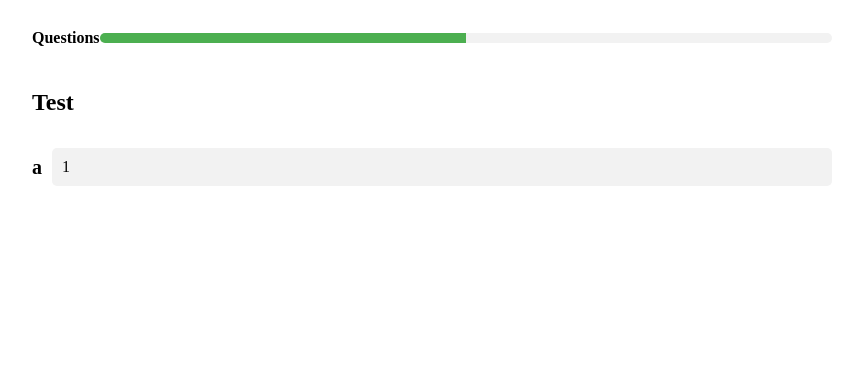
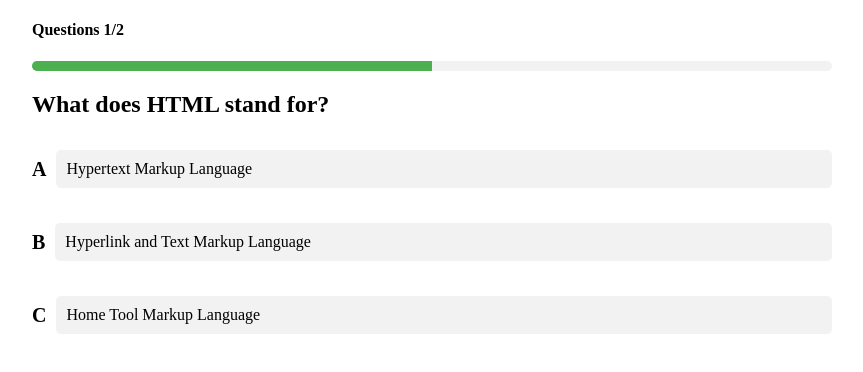
Before and after one commit to msofyanmurtadlo/quis, a Vue app: page /quiz/1 in a window 1280 px wide. Shown: the top 372 px of the page, without its empty margins (208-1071 px from the left). Built offline with nearby package versions, Linux system fonts and the light colour scheme.

Commit message:
Feat: Menambahkan logic dan selesaikan projek

```diff
--- a/src/components/QuizContent.vue
+++ b/src/components/QuizContent.vue
@@ -1,11 +1,24 @@
+<script setup>
+import { defineProps } from "vue";
+const { question } = defineProps(["question"]);
+const emit = defineEmits(["selectedOption"]);
+function emitSelectedOption(option) {
+  emit("selectedOption", option);
+}
+</script>
 <template>
   <section id="question-container">
-    <h1 class="question-title">Test</h1>
+    <h1 class="question-title">{{ question.text }}</h1>
   </section>
   <section id="options-container">
-    <div class="option">
-      <p class="option-label">a</p>
-      <div class="option-value">1</div>
+    <div
+      class="option"
+      v-for="option in question.answers"
+      :key="option.id"
+      @click="emitSelectedOption(option)"
+    >
+      <p class="option-label">{{ option.label }}</p>
+      <div class="option-value">{{ option.text }}</div>
     </div>
   </section>
 </template>
--- a/src/components/QuizHeader.vue
+++ b/src/components/QuizHeader.vue
@@ -1,14 +1,20 @@
+<script setup>
+import { defineProps } from "vue";
+const { questionPage, barPercentage } = defineProps([
+  "questionPage",
+  "barPercentage",
+]);
+</script>
 <template>
   <header>
-    <h4>Questions</h4>
+    <h4>Questions {{ questionPage }}</h4>
     <div class="bar">
-      <div class="bar-progrss"></div>
+      <div class="bar-progrss" :style="{ width: barPercentage }"></div>
     </div>
   </header>
 </template>
 <style scoped>
 header {
-  display: flex;
   justify-content: space-between;
   align-items: center;
   margin-bottom: 20px;
@@ -21,7 +27,7 @@
   overflow: hidden;
 }
 .bar-progrss {
-  width: 50%;
+  width: 0%;
   height: 100%;
   background-color: #4caf50;
 }
--- /dev/null
+++ b/src/components/QuizResult.vue
@@ -0,0 +1,31 @@
+<script setup>
+import { defineProps } from "vue";
+const { quizLength, numberOfCorrectAnswer } = defineProps([
+  "quizLength",
+  "numberOfCorrectAnswer",
+]);
+</script>
+
+<template>
+  <section>
+    <p>Score:</p>
+    <h1>{{ numberOfCorrectAnswer }}/{{ quizLength }}</h1>
+    <RouterLink to="/">Go back</RouterLink>
+  </section>
+</template>
+
+<style scoped>
+section {
+  display: flex;
+  flex-direction: column;
+  align-items: center;
+  height: 100vh;
+}
+h1 {
+  font-size: 50px;
+  margin: 20px 0;
+}
+p {
+  font-size: 20px;
+}
+</style>
--- a/src/views/Quiz.vue
+++ b/src/views/Quiz.vue
@@ -1,9 +1,62 @@
 <script setup>
 import QuizContent from "@/components/QuizContent.vue";
 import QuizHeader from "@/components/QuizHeader.vue";
+import QuizResult from "@/components/QuizResult.vue";
+import { useRoute } from "vue-router";
+import quizes from "../data/quizes.json";
+import { computed, ref, watch } from "vue";
+
+const route = useRoute();
+const quizid = parseInt(route.params.id);
+const quiz = quizes.find((quiz) => quiz.id === quizid);
+const currentQuestion = ref(0);
+
+const numberOfCorrectAnswer = ref(0);
+
+const showResult = ref(false);
+
+const questionPage = computed(() => {
+  return `${currentQuestion.value + 1}/${quiz.questions.length}`;
+});
+
+const barPercentage = computed(() => {
+  return `${((currentQuestion.value + 1) / quiz.questions.length) * 100}%`;
+});
+
+function onSelectedoption(option) {
+  if (option.correct) {
+    numberOfCorrectAnswer.value++;
+  }
+  if (currentQuestion.value === quiz.questions.length - 1) {
+    showResult.value = true;
+    return;
+  }
+  currentQuestion.value++;
+}
+// Menggunakan Wathcer
+// const questionPage = ref(
+//   `${currentQuestion.value + 1}/${quiz.questions.length}`
+// );
+// watch(
+//   () => currentQuestion.value,
+//   () => {
+//     questionPage.value = `${currentQuestion.value + 1}/${
+//       quiz.questions.length
+//     }`;
+//   }
+// );
 </script>
 
 <template>
-  <QuizHeader />
-  <QuizContent />
+  <QuizHeader :questionPage="questionPage" :barPercentage="barPercentage" />
+  <QuizContent
+    v-if="!showResult"
+    :question="quiz.questions[currentQuestion]"
+    @selectedOption="onSelectedoption"
+  />
+  <QuizResult
+    v-else
+    :quizLength="quiz.questions.length"
+    :numberOfCorrectAnswer="numberOfCorrectAnswer"
+  />
 </template>
```
